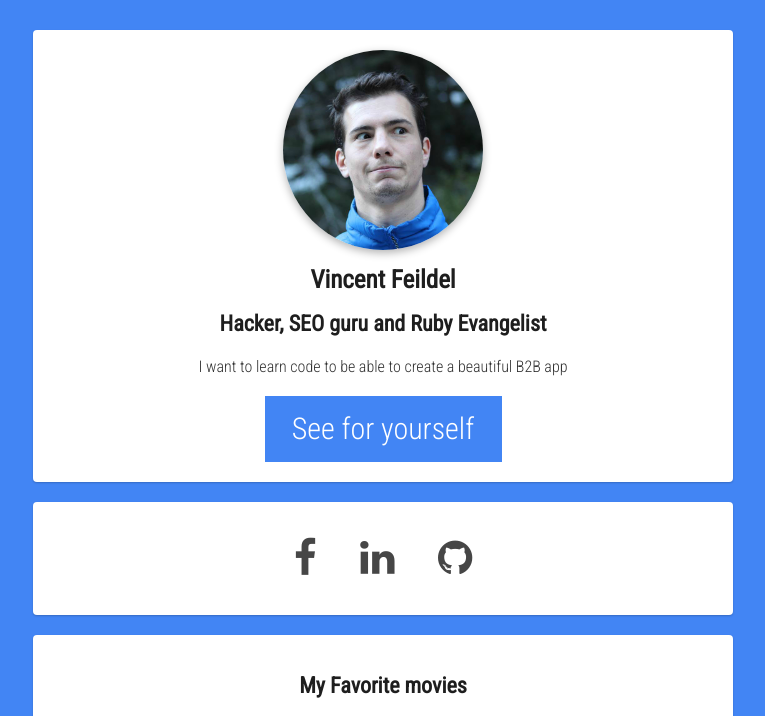
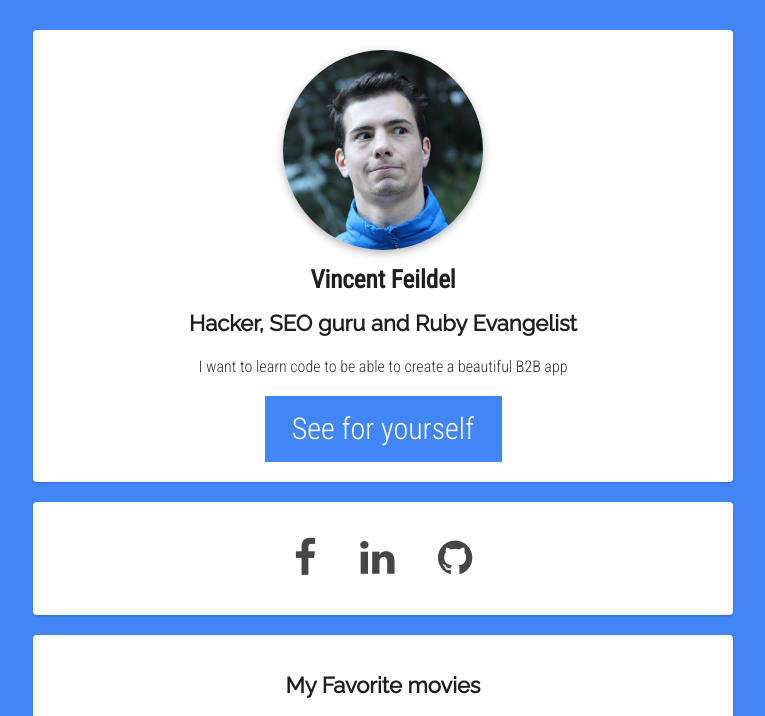
Before and after one commit to VincentFeildel/profile, a plain HTML site: page index.html in a window 1280 px wide. Shown: the top 716 px of the page, without its empty margins (257-1022 px from the left). Drawn offline with Linux system fonts and the light colour scheme.

Commit message:
make my profile prettier

```diff
--- a/style.css
+++ b/style.css
@@ -9,7 +9,6 @@ body {
 
 h1, h2, h3 {
   color: rgb(30, 30, 30);
-  font-family: Roboto Condensed;
 }
 
 h1 {
@@ -18,6 +17,7 @@ h1 {
 
 h2 {
   font-size: 22px;
+  font-family: Raleway;
 }
 
 h3 {
```
